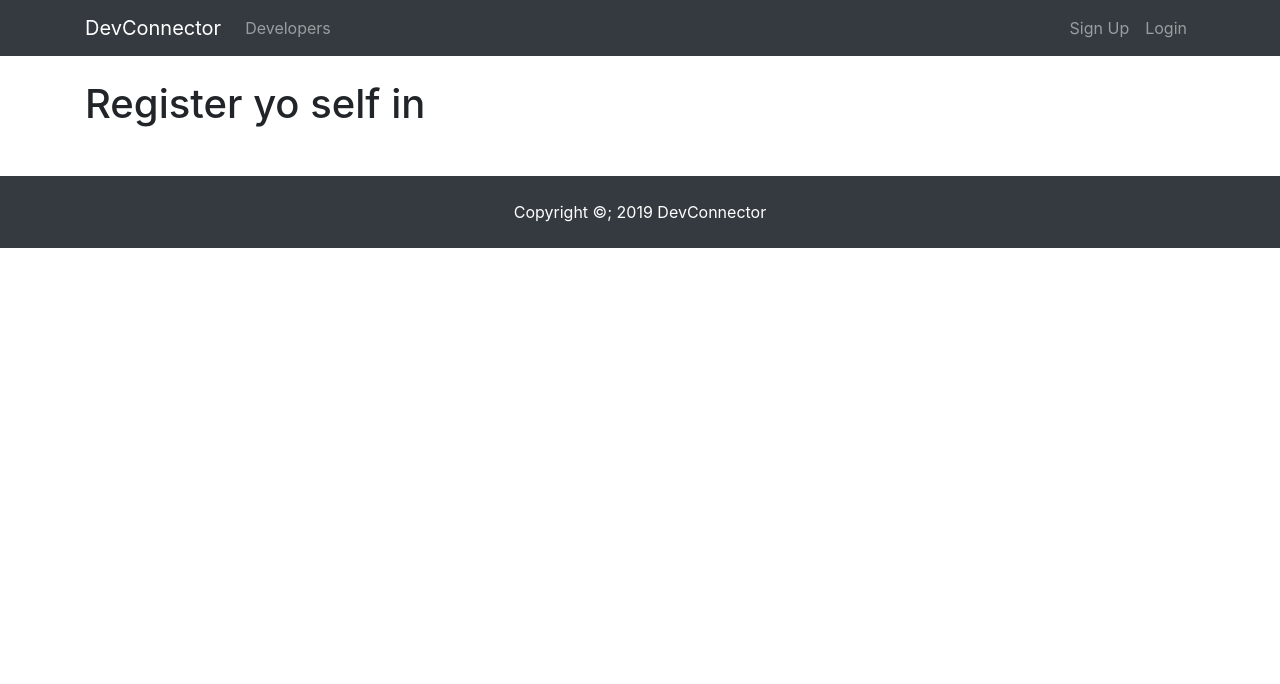
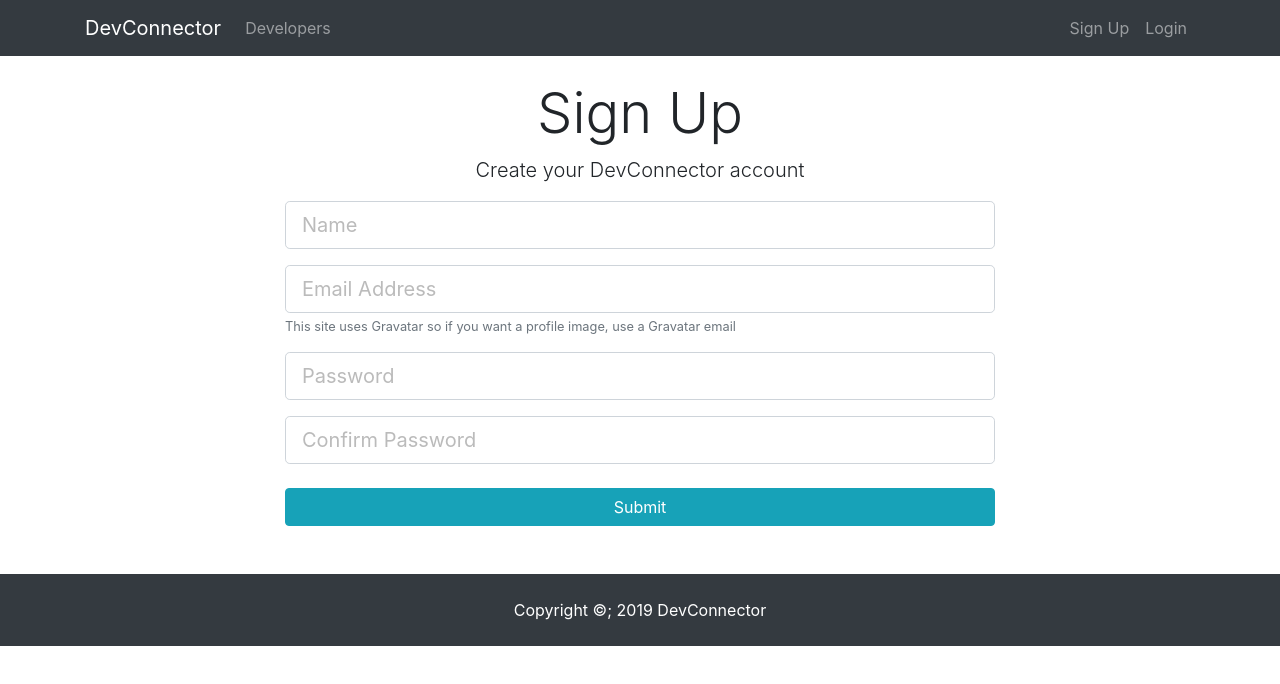
Before and after one commit to CodeBishop/mern-stack, a React (Create React App) app in the folder client/: page /register in a window 1280 px wide. Shown: the top 684 px of the page. Built offline with nearby package versions, Linux system fonts and the light colour scheme.

Commit message:
Paste HTML into registration component and implement form controls.

```diff
--- a/client/src/components/auth/Register.js
+++ b/client/src/components/auth/Register.js
@@ -1,11 +1,90 @@
 import React, {Component} from 'react'
 
 class Register extends Component {
+  constructor() {
+    super()
+
+    this.state = {
+      name: '',
+      email: '',
+      password: '',
+      password2: '',
+      errors: {}
+    }
+
+    this.onChange = this.onChange.bind(this)
+    this.onSubmit = this.onSubmit.bind(this)
+  }
+
+  onChange(e) {
+    this.setState({[e.target.name]: e.target.value})
+  }
+
+  onSubmit(e) {
+    e.preventDefault()
+
+    const newUser = {
+      name: this.state.name,
+      email: this.state.email,
+      password: this.state.password,
+      password2: this.state.password2
+    }
+
+    console.log(newUser)
+  }
+
   render() {
     return (
-      <div>
-        <h1> Register yo self in</h1>
+      <div className="register">
+        <div className="container">
+          <div className="row">
+            <div className="col-md-8 m-auto">
+              <h1 className="display-4 text-center">Sign Up</h1>
+              <p className="lead text-center">Create your DevConnector account</p>
+              <form onSubmit={this.onSubmit}>
+                <div className="form-group">
+                  <input type="text"
+                    className="form-control form-control-lg"
+                    placeholder="Name"
+                    name="name"
+                    value={this.state.name}
+                    onChange={this.onChange}
+                  />
+                </div>
+                <div className="form-group">
+                  <input type="email"
+                    className="form-control form-control-lg"
+                    placeholder="Email Address"
+                    name="email"
+                    value={this.state.email}
+                    onChange={this.onChange}
+                  />
+                  <small className="form-text text-muted">This site uses Gravatar so if you want a profile image, use a Gravatar email</small>
+                </div>
+                <div className="form-group">
+                  <input type="password"
+                    className="form-control form-control-lg"
+                    placeholder="Password"
+                    name="password"
+                    value={this.state.password}
+                    onChange={this.onChange}
+                  />
+                </div>
+                <div className="form-group">
+                  <input type="password"
+                    className="form-control form-control-lg"
+                    placeholder="Confirm Password"
+                    name="password2"
+                    value={this.state.password2}
+                    onChange={this.onChange}
+                  />
+                </div>
+              <input type="submit" className="btn btn-info btn-block mt-4" />
+            </form>
+          </div>
+        </div>
       </div>
+    </div>
     )
   }
 }
```
